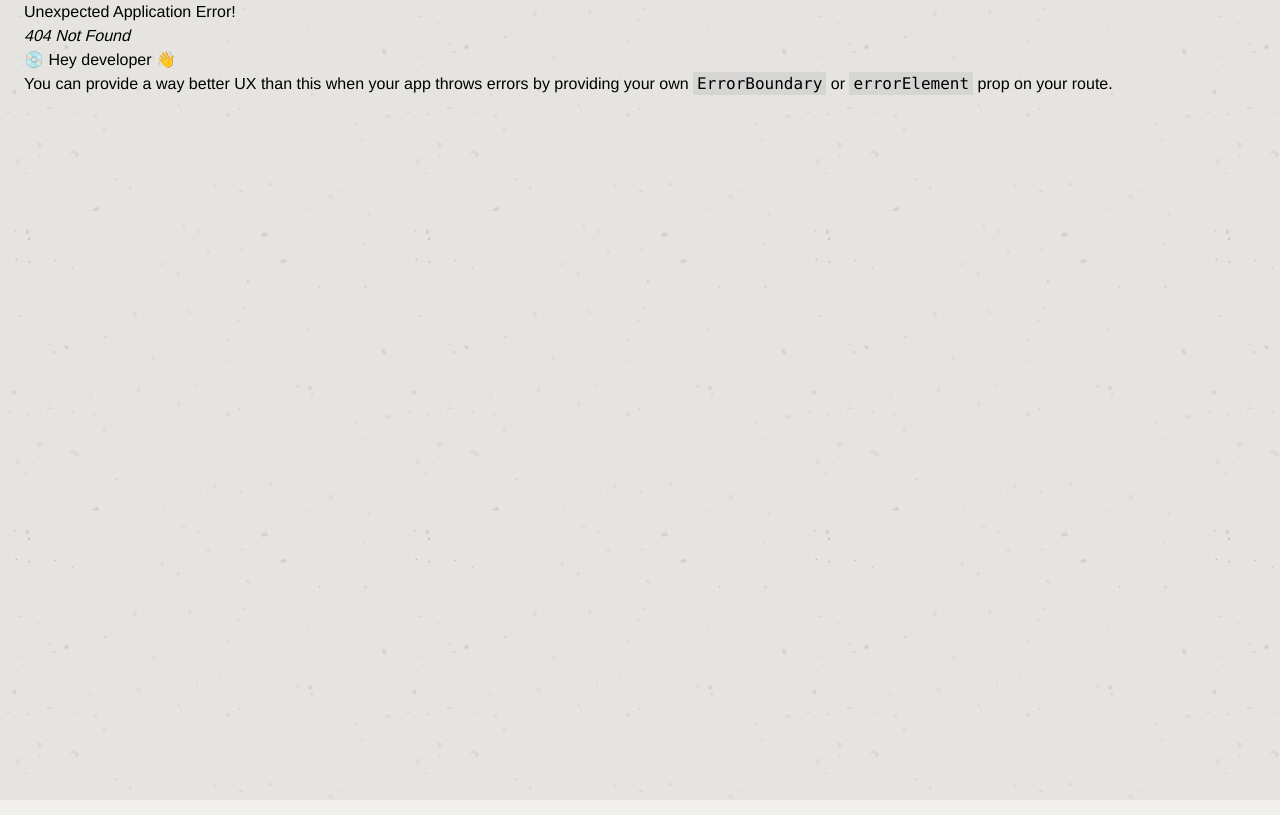
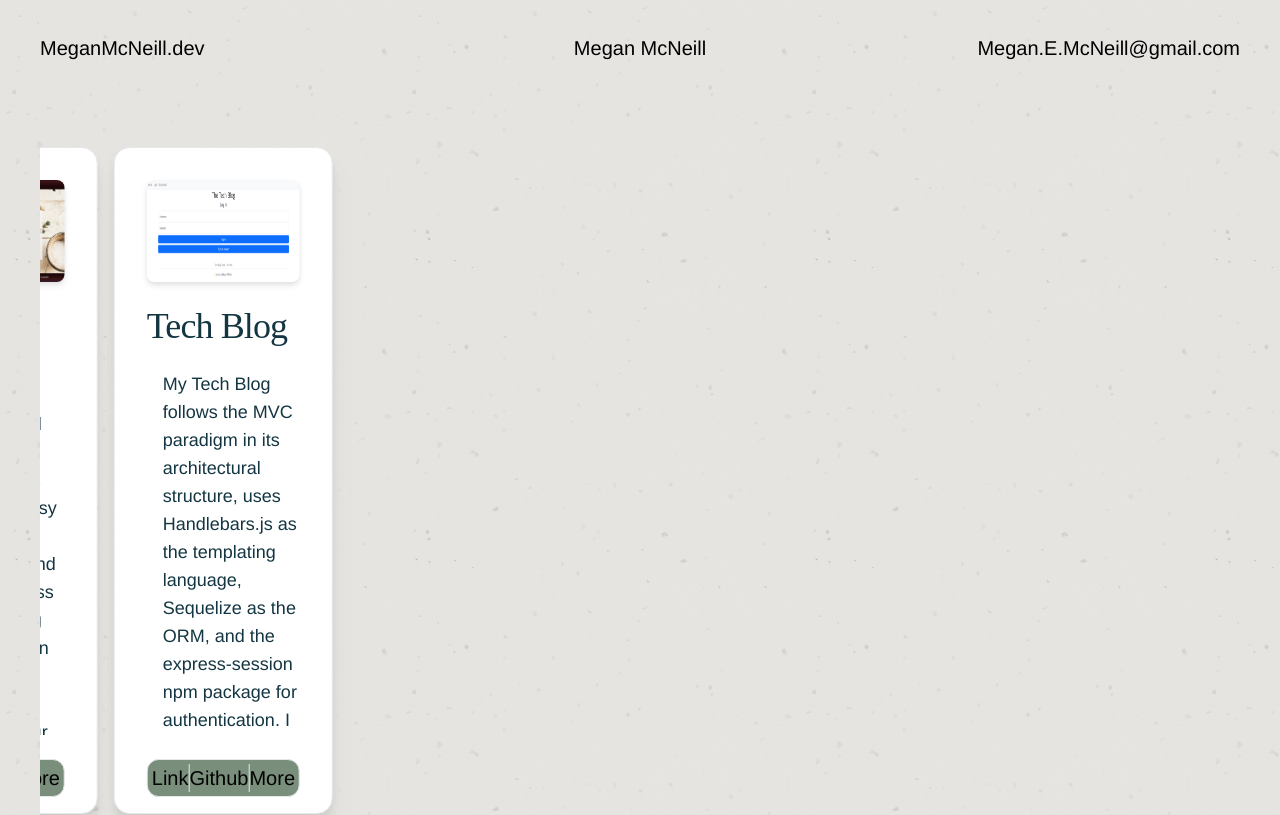
Before and after one commit to bluethreadmade/portfolio-upgrade, a React (Vite) app: page /example in a window 1280 px wide. Before the commit this address had no page. Shown: the top 815 px of the page. Built offline with nearby package versions, Linux system fonts and the light colour scheme.

Commit message:
created projectscarousel to prototype horizontal scrolling projects page

```diff
--- a/package.json
+++ b/package.json
@@ -10,6 +10,7 @@
     "preview": "vite preview"
   },
   "dependencies": {
+    "framer-motion": "^11.5.4",
     "prop-types": "^15.8.1",
     "react": "^18.3.1",
     "react-dom": "^18.3.1",
--- /dev/null
+++ b/src/components/ProjectsCarousel.jsx
@@ -0,0 +1,114 @@
+import { motion, useTransform, useScroll } from "framer-motion";
+import { useRef } from "react";
+import { project } from "../pages/ProjectsPage";
+import Card from "../components/Card";
+
+const Example = () => {
+  return (
+    <div>
+      {/* <div className="flex h-48 items-center justify-center">
+        <span className="font-semibold uppercase text-neutral-500">
+          Scroll down
+        </span>
+      </div> */}
+      <HorizontalScrollCarousel />
+      {/* <div className="flex h-48 items-center justify-center">
+        <span className="font-semibold uppercase text-neutral-500">
+          Scroll up
+        </span>
+      </div> */}
+    </div>
+  );
+};
+
+const HorizontalScrollCarousel = () => {
+  const targetRef = useRef(null);
+  const { scrollYProgress } = useScroll({
+    target: targetRef,
+  });
+
+  const x = useTransform(scrollYProgress, [0, 1], ["1%", "-95%"]);
+
+  return (
+    <section ref={targetRef} className="relative h-[300vh]">
+      <div className="sticky top-0 flex h-screen items-center overflow-hidden">
+        <motion.div style={{ x }} className="flex gap-4">
+          {project.map((item) => {
+            return (
+              <Card
+                key={item.title}
+                title={item.title}
+                description={item.description}
+                image={item.image}
+              />
+            );
+          })}
+        </motion.div>
+      </div>
+    </section>
+  );
+};
+
+export default Example;
+
+// const Card = ({ card }) => {
+//   return (
+//     <div
+//       key={card.id}
+//       className="group relative h-[450px] w-[450px] overflow-hidden bg-neutral-200"
+//     >
+//       <div
+//         style={{
+//           backgroundImage: `url(${card.url})`,
+//           backgroundSize: "cover",
+//           backgroundPosition: "center",
+//         }}
+//         className="absolute inset-0 z-0 transition-transform duration-300 group-hover:scale-110"
+//       ></div>
+//       <div className="absolute inset-0 z-10 grid place-content-center">
+//         <p className="bg-gradient-to-br from-white/20 to-white/0 p-8 text-6xl font-black uppercase text-white backdrop-blur-lg">
+//           {card.title}
+//         </p>
+//       </div>
+//     </div>
+//   );
+// };
+
+
+// const cards = [
+//   {
+//     url: "/imgs/abstract/1.jpg",
+//     title: "Title 1",
+//     id: 1,
+//   },
+//   {
+//     url: "/imgs/abstract/2.jpg",
+//     title: "Title 2",
+//     id: 2,
+//   },
+//   {
+//     url: "/imgs/abstract/3.jpg",
+//     title: "Title 3",
+//     id: 3,
+//   },
+//   {
+//     url: "/imgs/abstract/4.jpg",
+//     title: "Title 4",
+//     id: 4,
+//   },
+//   {
+//     url: "/imgs/abstract/5.jpg",
+//     title: "Title 5",
+//     id: 5,
+//   },
+//   {
+//     url: "/imgs/abstract/6.jpg",
+//     title: "Title 6",
+//     id: 6,
+//   },
+//   {
+//     url: "/imgs/abstract/7.jpg",
+//     title: "Title 7",
+//     id: 7,
+//   },
+// ];
--- a/src/main.jsx
+++ b/src/main.jsx
@@ -11,6 +11,7 @@ import "./index.css";
 import App from "./App.jsx";
 import LandingPage from "./pages/LandingPage.jsx";
 import ProjectsPage from "./pages/ProjectsPage.jsx";
+import Example from "./components/ProjectsCarousel.jsx";
 
 // Define the accessible routes, and which components respond to which URL
 const router = createBrowserRouter([
@@ -25,6 +26,10 @@ const router = createBrowserRouter([
       {
         path: 'projects',
         element: <ProjectsPage />
+      },
+      {
+        path: 'example',
+        element: <Example />
       }
     ]
   },
--- a/src/pages/ProjectsPage.jsx
+++ b/src/pages/ProjectsPage.jsx
@@ -1,7 +1,7 @@
 import Card from "../components/Card";
 
 
-const project = [
+export const project = [
     {
       title: "Craft Corner",
       description: `This application was created for new crafters looking for a way in and for passionate hobbyists looking to learn, grow and connect.`,
@@ -63,4 +63,4 @@ export default function ProjectsPage() {
       ))}
     </div>
   );
-}
+};
```
Also changed, not shown: 1 other file (tests, documents, lock files or other folders).
